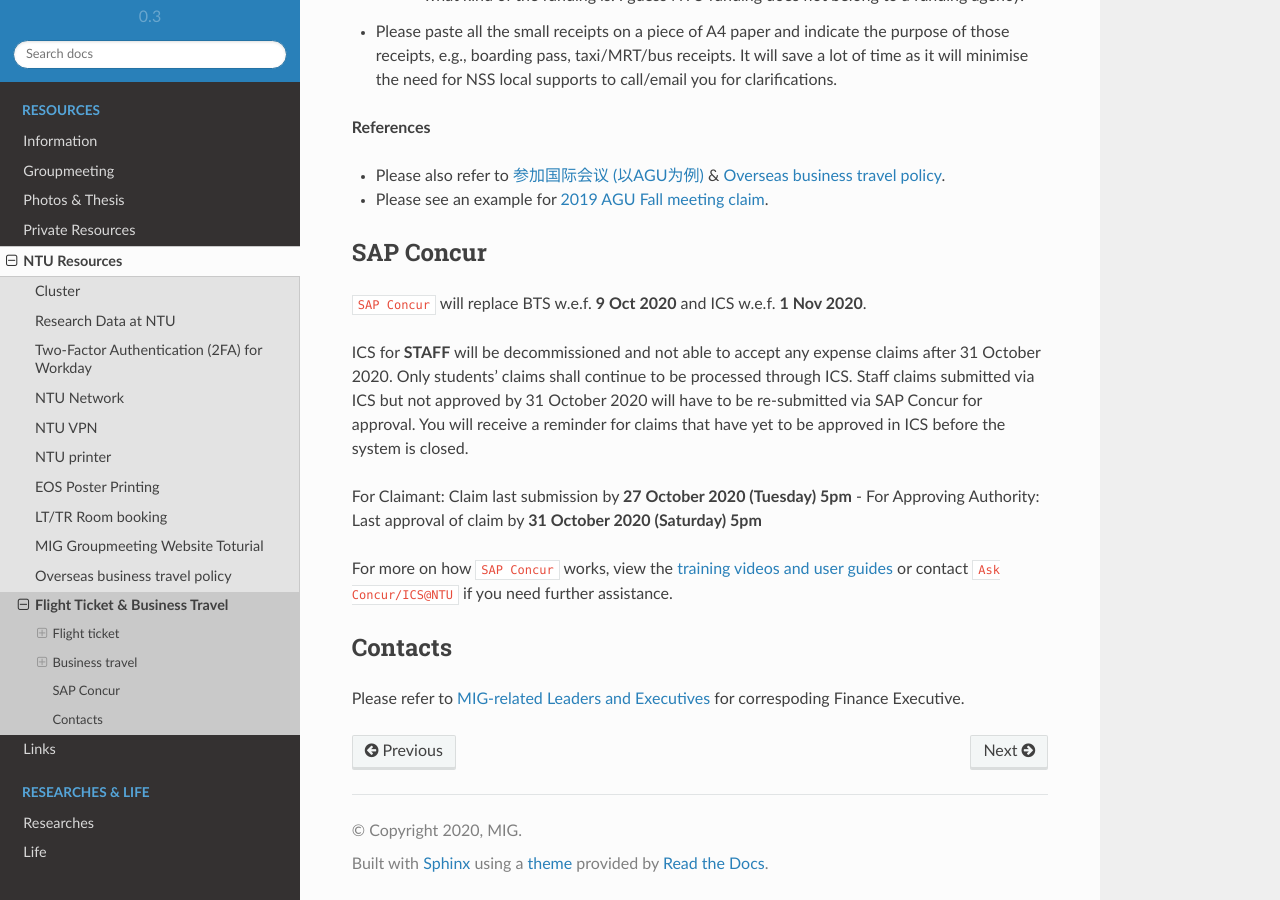
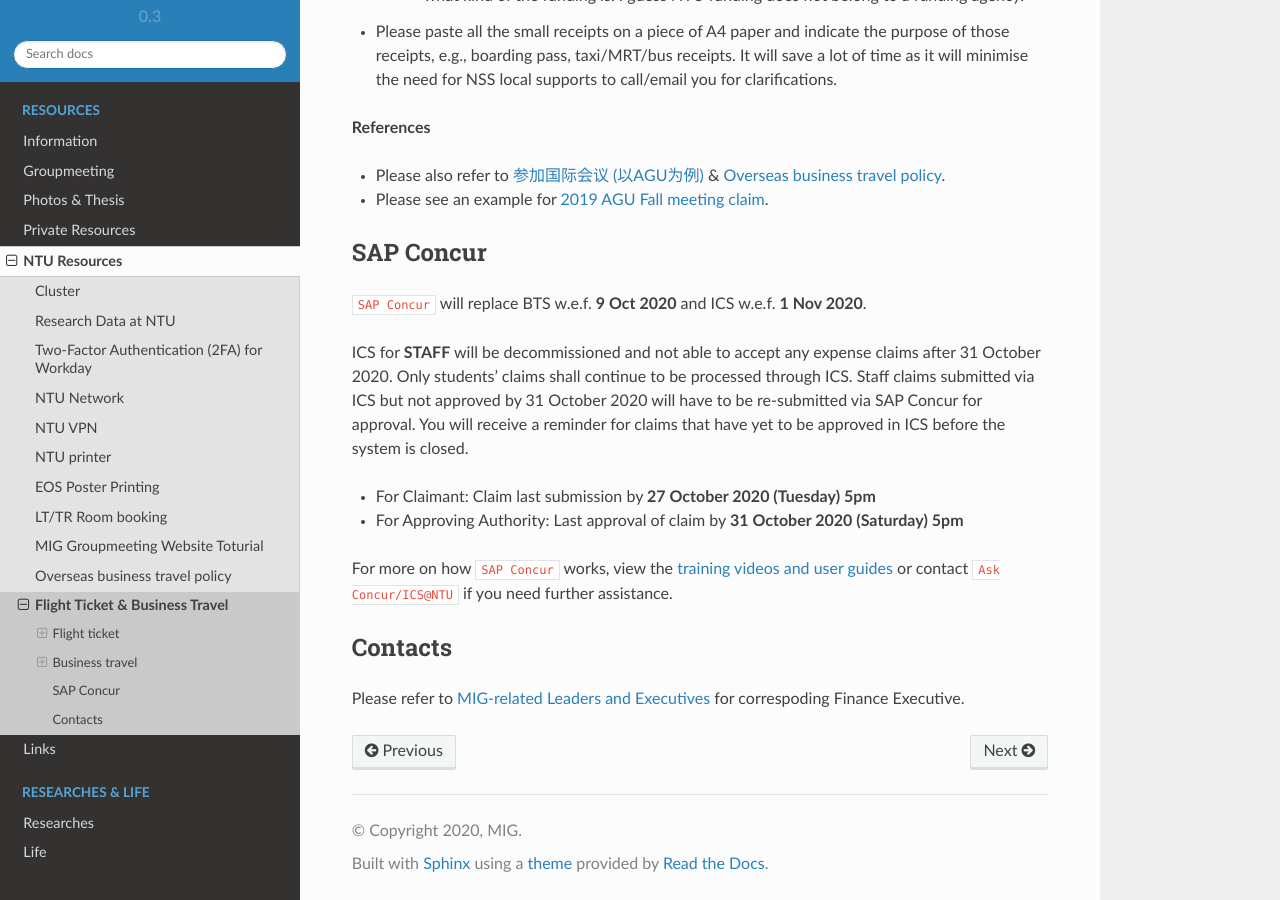
Before and after one commit to MIGG-NTU/MIG_Docs, a Sphinx documentation site: the page built from source/resources-ntu/flight-BTS/index.rst, in a window 1280 px wide and 900 px high, scrolled down 3178 px. Built offline with Sphinx 7.4.7 and the Read the Docs theme 2.0.0, drawn with Linux system fonts in a browser that asks for light colours.

```diff
--- a/source/resources-ntu/flight-BTS/index.rst
+++ b/source/resources-ntu/flight-BTS/index.rst
@@ -113,7 +113,7 @@ SAP Concur
 
 ICS for **STAFF** will be decommissioned and not able to accept any expense claims after 31 October 2020. Only students’ claims shall continue to be processed through ICS. Staff claims submitted via ICS but not approved by 31 October 2020 will have to be re-submitted via SAP Concur for approval. You will receive a reminder for claims that have yet to be approved in ICS before the system is closed.
 
-For Claimant: Claim last submission by **27 October 2020 (Tuesday) 5pm**
+- For Claimant: Claim last submission by **27 October 2020 (Tuesday) 5pm**
 - For Approving Authority: Last approval of claim by **31 October 2020 (Saturday) 5pm**
 
 For more on how ``SAP Concur`` works, view the `training videos and user guides <https://ts.ntu.edu.sg/sites/intranet/dept/Finance/fast/workstreams/Travel_And_Expenses/Pages/Training-Materials.aspx>`_ or contact ``Ask Concur/ICS@NTU`` if you need further assistance.
```
